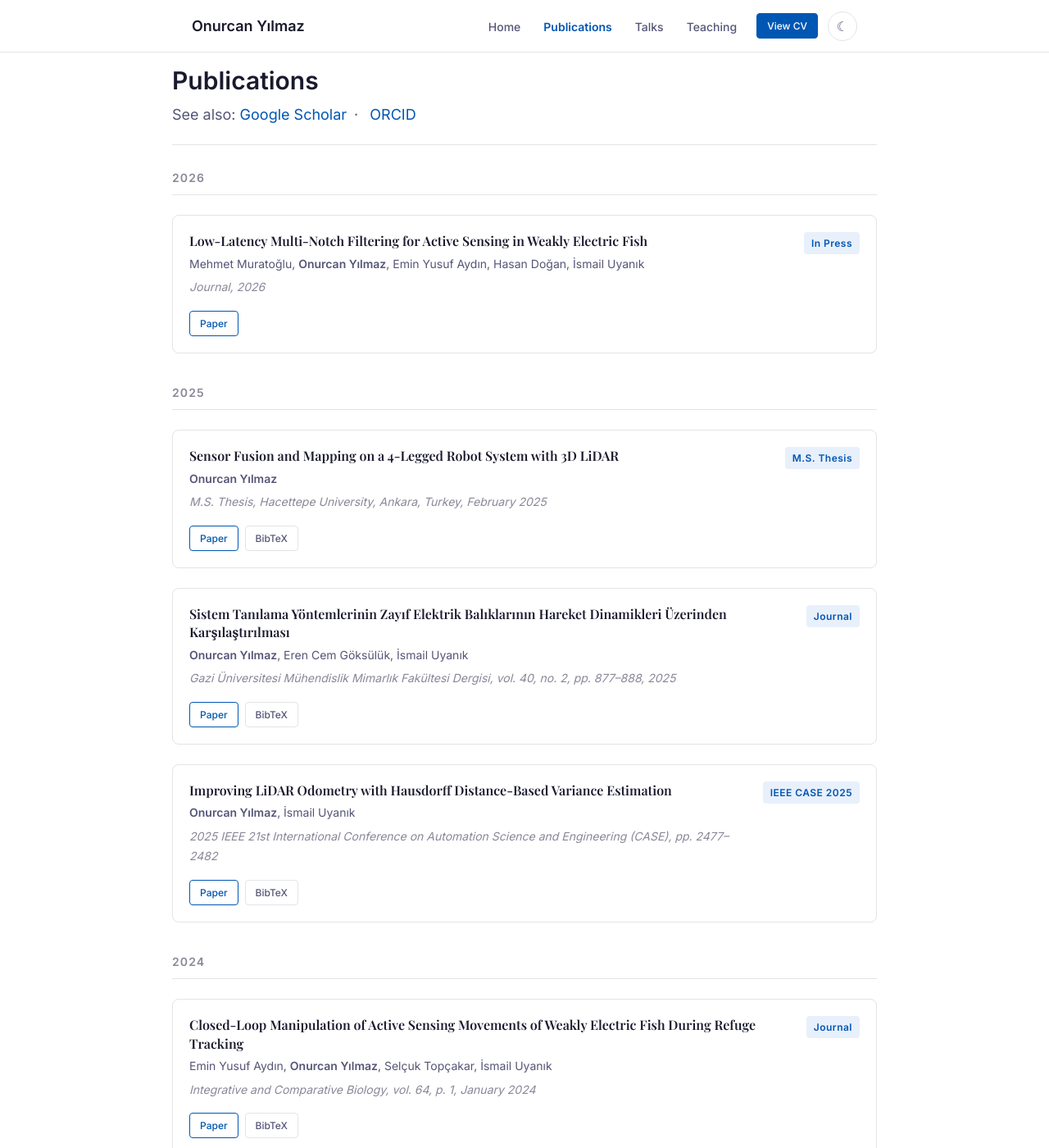
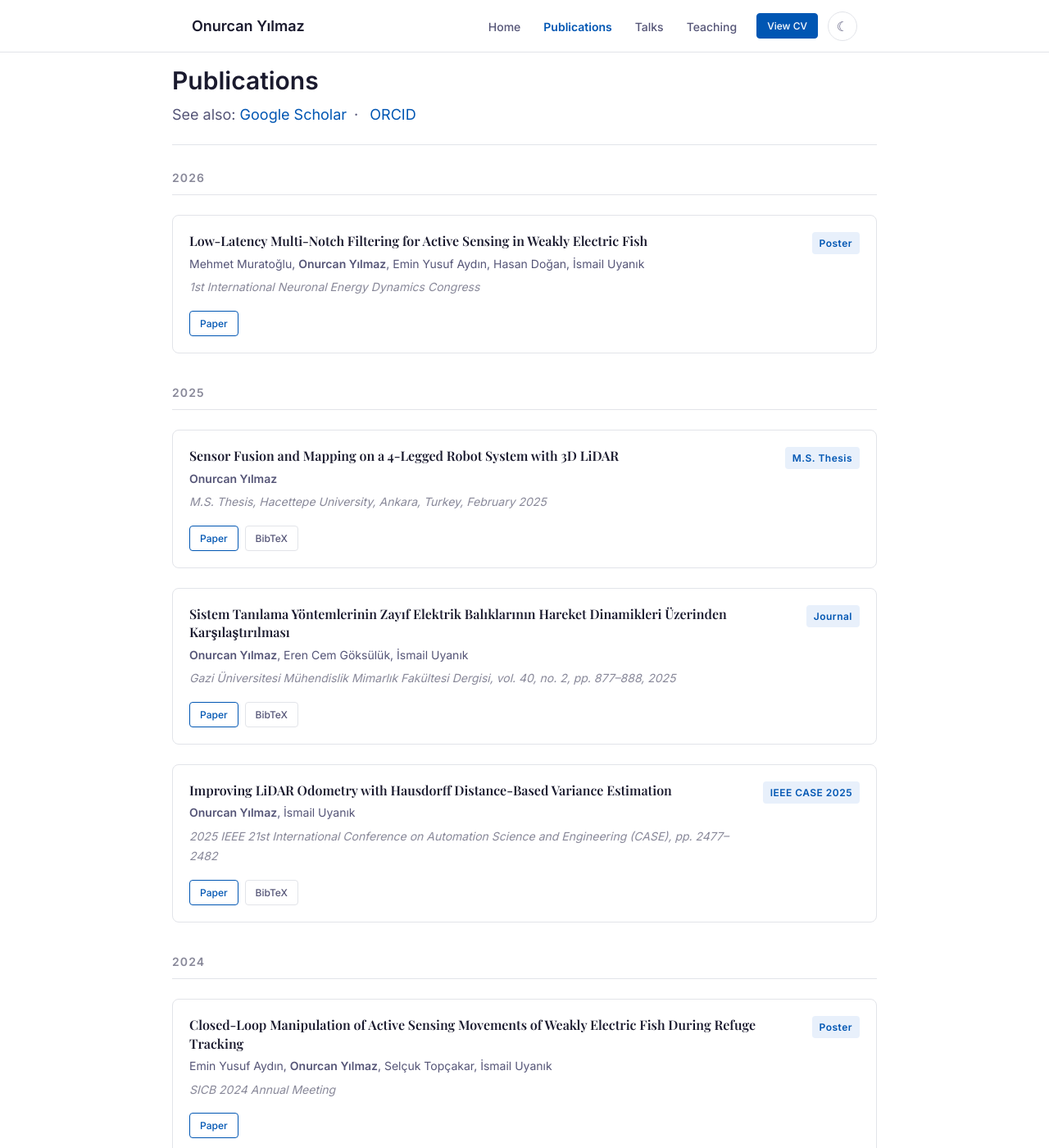
Before and after one commit to Urtii/Urtii.github.io, a Jekyll site: the page built from publications.md, in a window 1280 px wide and 1400 px high. Shown: the whole window at 82% size. Built offline with Jekyll 4.4.1, drawn with Linux system fonts in a browser that asks for light colours; some web fonts are replaced; some of the changed lines change nothing that is shown.

Commit message:
fix abtract related issues

```diff
--- a/_data/publications.yml
+++ b/_data/publications.yml
@@ -7,9 +7,9 @@
 
 - title: "Low-Latency Multi-Notch Filtering for Active Sensing in Weakly Electric Fish"
   authors: "Mehmet Muratoğlu, **Onurcan Yılmaz**, Emin Yusuf Aydın, Hasan Doğan, İsmail Uyanık"
-  venue: "Journal, 2026"
+  venue: "1st International Neuronal Energy Dynamics Congress"
   year: 2026
-  badge: "In Press"
+  badge: "Poster"
   links:
     paper: "https://openurl.ebsco.com/EPDB%3Agcd%3A12%3A25307628/detailv2?sid=ebsco%3Aplink%3Ascholar&id=ebsco%3Agcd%3A191032080&crl=c&link_origin=scholar.google.com"
 
@@ -85,34 +85,11 @@
   badge: "FOSBE 2024"
   links:
     paper: "https://fosbe2024.iceht.forth.gr/papers/0024.pdf"
-    bibtex: |
-      @inproceedings{goksuluk2024comparative,
-        author    = {Göksülük, Eren Cem and Yılmaz, Onurcan and Uyanık, İsmail},
-        title     = {Comparative System Identification of the Refuge Tracking
-                     Behavior in Weakly Electric Fish},
-        booktitle = {10th IFAC Conference on Foundations of Systems Biology
-                     in Engineering (FOSBE)},
-        year      = {2024},
-        address   = {Corfu, Greece},
-        url       = {https://fosbe2024.iceht.forth.gr/papers/0024.pdf}
-      }
 
 - title: "Closed-Loop Manipulation of Active Sensing Movements of Weakly Electric Fish During Refuge Tracking"
   authors: "Emin Yusuf Aydın, **Onurcan Yılmaz**, Selçuk Topçakar, İsmail Uyanık"
-  venue: "Integrative and Comparative Biology, vol. 64, p. 1, January 2024"
+  venue: "SICB 2024 Annual Meeting"
   year: 2024
-  badge: "Journal"
+  badge: "Poster"
   links:
-    paper: "https://aperta.ulakbim.gov.tr/records/276255"
-    bibtex: |
-      @article{aydin2024closedloop,
-        author  = {Aydın, Emin Yusuf and Yılmaz, Onurcan and Topçakar, Selçuk
-                   and Uyanık, İsmail},
-        title   = {Closed-Loop Manipulation of Active Sensing Movements of
-                   Weakly Electric Fish During Refuge Tracking},
-        journal = {Integrative and Comparative Biology},
-        volume  = {64},
-        pages   = {1},
-        year    = {2024},
-        month   = {January}
-      }
+    paper: "https://academic.oup.com/icb/article/64/Supplement_1/S1/7758371"
```
